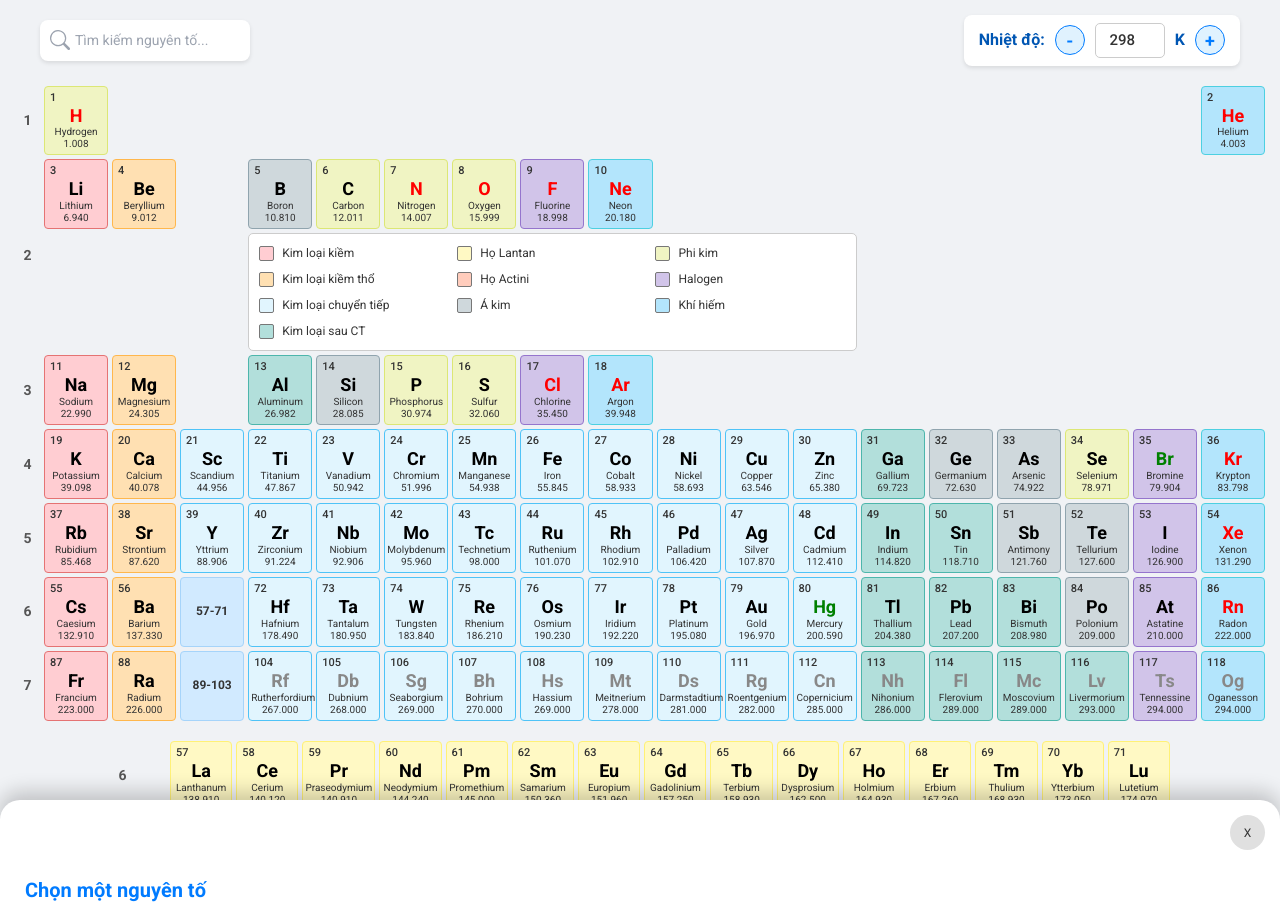
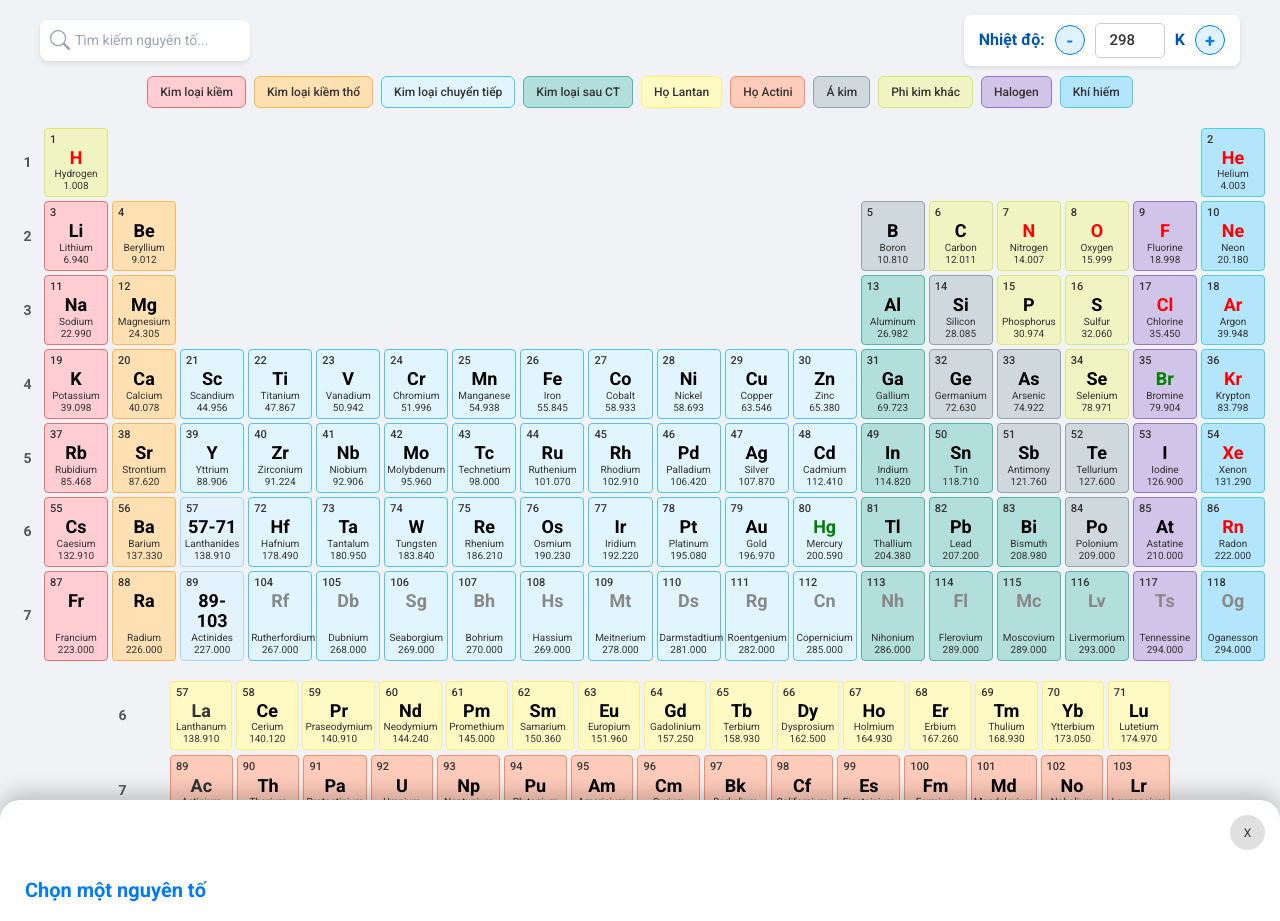
Before and after one commit to MinhVTV4/aihoa, a plain HTML site: page index.html in a window 1280 px wide. After the commit the page ends 860 px from the top, so only its background shows below. Drawn offline with nearby package versions, Linux system fonts and the light colour scheme; no server answers.

Commit message:
Update index.html

```diff
--- a/index.html
+++ b/index.html
@@ -85,6 +85,34 @@
             width: 100%;
             margin: auto;
         }
+
+        /* NEW Legend Container */
+        .legend-container {
+            display: flex;
+            justify-content: center;
+            flex-wrap: wrap;
+            gap: 0.8rem;
+            max-width: 1200px;
+            margin: -1rem auto 2rem auto;
+        }
+        .legend-item {
+            padding: 0.6rem 1.2rem;
+            border-radius: 6px;
+            cursor: pointer;
+            transition: all 0.2s ease;
+            font-size: 1.2rem;
+            font-weight: 500;
+            border: 1px solid transparent;
+        }
+        .legend-item:hover {
+            opacity: 0.8;
+        }
+        .legend-item.selected {
+            border: 1px solid #007bff;
+            box-shadow: 0 0 5px rgba(0, 123, 255, 0.5);
+            transform: translateY(-2px);
+        }
+
         .periodic-table-wrapper {
             display: grid;
             grid-template-columns: 2.5rem repeat(18, 1fr); /* Add column for period numbers */
@@ -170,7 +198,7 @@
         .lanthanide { background-color: #fff9c4; border-color: #fff176; }
         .actinide { background-color: #ffccbc; border-color: #ff8a65; }
 
-        .empty-cell, .placeholder-cell {
+        .empty-cell {
             visibility: hidden;
             pointer-events: none;
         }
@@ -182,32 +210,6 @@
             align-items: center;
             justify-content: center;
             font-size: 1.2rem;
-        }
-
-        /* Internal Legend Box */
-        .internal-legend {
-            grid-column: 4 / 13;
-            grid-row: 2 / 4;
-            background: white;
-            border: 1px solid #ccc;
-            border-radius: 5px;
-            padding: 1rem;
-            display: grid;
-            grid-template-columns: repeat(3, 1fr);
-            gap: 0.8rem;
-            z-index: 5;
-            font-size: 1.2rem;
-        }
-        .legend-item-inline {
-            display: flex;
-            align-items: center;
-        }
-        .legend-color-box {
-            width: 1.5rem;
-            height: 1.5rem;
-            margin-right: 0.8rem;
-            border: 1px solid #777;
-            border-radius: 2px;
         }
 
         /* Bottom F-Block */
@@ -252,6 +254,9 @@
         </div>
     </div>
 
+    <!-- NEW Legend Container -->
+    <div id="legend-container" class="legend-container"></div>
+
     <div class="container">
         <div class="periodic-table-wrapper" id="periodicTableWrapper">
             <!-- Populated by JS -->
@@ -295,6 +300,7 @@
         let app, auth, model;
         let elements = [];
         let currentTemperatureKelvin = 298;
+        let activeGroupFilter = null; // To track the current group filter
 
         const dom = {
             tableWrapper: document.getElementById('periodicTableWrapper'),
@@ -304,6 +310,7 @@
             kelvinInput: document.getElementById('kelvinInput'),
             tempMinusBtn: document.getElementById('tempMinusBtn'),
             tempPlusBtn: document.getElementById('tempPlusBtn'),
+            legendContainer: document.getElementById('legend-container'),
             bottomSheet: document.getElementById('bottomSheet'),
             bottomSheetOverlay: document.getElementById('bottomSheetOverlay'),
             closeBottomSheetButton: document.getElementById('closeBottomSheet'),
@@ -312,8 +319,6 @@
         };
 
         // --- DATA AUGMENTATION ---
-        // Since the source JSON is missing atomic_mass, we add it here.
-        // In a real project, this data should be in the JSON file itself.
         const atomicMasses = { 1:1.008,2:4.0026,3:6.94,4:9.0122,5:10.81,6:12.011,7:14.007,8:15.999,9:18.998,10:20.18,11:22.99,12:24.305,13:26.982,14:28.085,15:30.974,16:32.06,17:35.45,18:39.948,19:39.098,20:40.078,21:44.956,22:47.867,23:50.942,24:51.996,25:54.938,26:55.845,27:58.933,28:58.693,29:63.546,30:65.38,31:69.723,32:72.63,33:74.922,34:78.971,35:79.904,36:83.798,37:85.468,38:87.62,39:88.906,40:91.224,41:92.906,42:95.96,43:98,44:101.07,45:102.91,46:106.42,47:107.87,48:112.41,49:114.82,50:118.71,51:121.76,52:127.6,53:126.9,54:131.29,55:132.91,56:137.33,57:138.91,58:140.12,59:140.91,60:144.24,61:145,62:150.36,63:151.96,64:157.25,65:158.93,66:162.5,67:164.93,68:167.26,69:168.93,70:173.05,71:174.97,72:178.49,73:180.95,74:183.84,75:186.21,76:190.23,77:192.22,78:195.08,79:196.97,80:200.59,81:204.38,82:207.2,83:208.98,84:209,85:210,86:222,87:223,88:226,89:227,90:232.04,91:231.04,92:238.03,93:237,94:244,95:243,96:247,97:247,98:251,99:252,100:257,101:258,102:259,103:266,104:267,105:268,106:269,107:270,108:269,109:278,110:281,111:282,112:285,113:286,114:289,115:289,116:293,117:294,118:294 };
         function augmentElementData(elements) {
             return elements.map(el => ({
@@ -328,6 +333,7 @@
             cell.dataset.symbol = element.symbol;
             cell.dataset.name = element.name;
             cell.dataset.number = element.number;
+            cell.dataset.group = element.group; // Add group data for filtering
 
             cell.innerHTML = `
                 <div class="element-header">
@@ -335,7 +341,7 @@
                 </div>
                 <div class="element-symbol">${element.symbol}</div>
                 <div class="element-name">${element.name}</div>
-                <div class="element-mass">${element.atomic_mass.toFixed(3)}</div>
+                <div class="element-mass">${element.atomic_mass > 0 ? element.atomic_mass.toFixed(3) : ''}</div>
             `;
             cell.addEventListener('click', () => handleElementClick(element));
             return cell;
@@ -364,8 +370,29 @@
             });
         }
 
+        function applyGroupFilter() {
+            document.querySelectorAll('.element-cell').forEach(cell => {
+                if (!activeGroupFilter) {
+                    cell.classList.remove('dimmed');
+                } else {
+                    if (cell.dataset.group === activeGroupFilter) {
+                        cell.classList.remove('dimmed');
+                    } else {
+                        cell.classList.add('dimmed');
+                    }
+                }
+            });
+        }
+
         function handleSearch() {
             const query = dom.searchInput.value.toLowerCase().trim();
+             // Clear group filter when searching
+            if(activeGroupFilter) {
+                activeGroupFilter = null;
+                document.querySelector('.legend-item.selected')?.classList.remove('selected');
+                applyGroupFilter();
+            }
+
             document.querySelectorAll('.element-cell').forEach(cell => {
                 if (!query) {
                     cell.classList.remove('dimmed');
@@ -383,40 +410,70 @@
             });
         }
 
+        function createTopLegend() {
+            const legendData = [
+                { class: 'alkali-metal', text: 'Kim loại kiềm' },
+                { class: 'alkaline-earth-metal', text: 'Kim loại kiềm thổ' },
+                { class: 'transition-metal', text: 'Kim loại chuyển tiếp' },
+                { class: 'post-transition-metal', text: 'Kim loại sau CT' },
+                { class: 'lanthanide', text: 'Họ Lantan' },
+                { class: 'actinide', text: 'Họ Actini' },
+                { class: 'metalloid', text: 'Á kim' },
+                { class: 'other-nonmetal', text: 'Phi kim khác' },
+                { class: 'halogen', text: 'Halogen' },
+                { class: 'noble-gas', text: 'Khí hiếm' },
+            ];
+            dom.legendContainer.innerHTML = ''; // Clear first
+            legendData.forEach(item => {
+                const legendItem = document.createElement('div');
+                legendItem.className = `legend-item ${item.class}`;
+                legendItem.textContent = item.text;
+                legendItem.dataset.group = item.class;
+                dom.legendContainer.appendChild(legendItem);
+            });
+        }
+
+        function handleLegendClick(event) {
+            const clickedItem = event.target.closest('.legend-item');
+            if (!clickedItem) return;
+
+            // Clear search when filtering
+            dom.searchInput.value = '';
+            handleSearch();
+
+            const group = clickedItem.dataset.group;
+
+            // If the same filter is clicked again, toggle it off
+            if (activeGroupFilter === group) {
+                activeGroupFilter = null;
+                clickedItem.classList.remove('selected');
+            } else {
+                // Remove selection from the old item
+                document.querySelector('.legend-item.selected')?.classList.remove('selected');
+                // Set new filter and add selection
+                activeGroupFilter = group;
+                clickedItem.classList.add('selected');
+            }
+            applyGroupFilter();
+        }
+
         function createPeriodicTable() {
-            dom.tableWrapper.innerHTML = ''; // Clear existing
+            dom.tableWrapper.innerHTML = '';
 
             // Create a grid representation
             const grid = Array(7).fill(null).map(() => Array(18).fill(null));
             elements.forEach(el => {
                 if (el.row <= 7 && el.col <= 18) {
-                    // Create placeholder for f-block elements in the main grid
-                    if (el.number >= 57 && el.number <= 71) {
+                    if (el.group === 'lanthanide') {
                          if (!grid[5][2]) grid[5][2] = { type: 'ref', class: 'lanthanide-ref', text: '57-71' };
                          return;
                     }
-                    if (el.number >= 89 && el.number <= 103) {
+                    if (el.group === 'actinide') {
                          if (!grid[6][2]) grid[6][2] = { type: 'ref', class: 'actinide-ref', text: '89-103' };
                          return;
                     }
                     grid[el.row - 1][el.col - 1] = { type: 'element', data: el };
                 }
-            });
-
-            // Add the legend
-            const legendData = [
-                { class: 'alkali-metal', text: 'Kim loại kiềm' }, { class: 'lanthanide', text: 'Họ Lantan' }, { class: 'other-nonmetal', text: 'Phi kim' },
-                { class: 'alkaline-earth-metal', text: 'Kim loại kiềm thổ' }, { class: 'actinide', text: 'Họ Actini' }, { class: 'halogen', text: 'Halogen' },
-                { class: 'transition-metal', text: 'Kim loại chuyển tiếp' }, { class: 'metalloid', text: 'Á kim' }, { class: 'noble-gas', text: 'Khí hiếm' },
-                { class: 'post-transition-metal', text: 'Kim loại sau CT' },
-            ];
-            const legendContainer = document.createElement('div');
-            legendContainer.className = 'internal-legend';
-            legendData.forEach(item => {
-                const legendItem = document.createElement('div');
-                legendItem.className = 'legend-item-inline';
-                legendItem.innerHTML = `<div class="legend-color-box ${item.class}"></div><span>${item.text}</span>`;
-                legendContainer.appendChild(legendItem);
             });
 
             // Render the grid
@@ -431,11 +488,6 @@
                 rowGrid.style.gridRow = r + 1;
 
                 for (let c = 0; c < 18; c++) {
-                     // Inject legend
-                    if (r === 1 && c === 3) {
-                        rowGrid.appendChild(legendContainer);
-                    }
-
                     const cellData = grid[r][c];
                     if (cellData) {
                         if (cellData.type === 'element') {
@@ -447,12 +499,9 @@
                             rowGrid.appendChild(refCell);
                         }
                     } else {
-                        // Avoid adding legend placeholders
-                        if (! (r >= 1 && r <= 2 && c >= 3 && c <= 11)) {
-                           const emptyCell = document.createElement('div');
-                           emptyCell.className = 'empty-cell';
-                           rowGrid.appendChild(emptyCell);
-                        }
+                       const emptyCell = document.createElement('div');
+                       emptyCell.className = 'empty-cell';
+                       rowGrid.appendChild(emptyCell);
                     }
                 }
                 dom.tableWrapper.appendChild(rowGrid);
@@ -475,7 +524,6 @@
         }
 
         async function handleElementClick(element) {
-            // Unchanged from previous version, just for completeness
             dom.bottomSheet.classList.add('active');
             dom.bottomSheetOverlay.style.display = 'block';
             dom.detailElementName.textContent = `${element.name} (${element.symbol})`;
@@ -503,6 +551,7 @@
                 const rawElements = await response.json();
                 elements = augmentElementData(rawElements);
 
+                createTopLegend();
                 createPeriodicTable();
                 createFBlock();
                 updateElementStates();
@@ -513,6 +562,7 @@
 
             // Setup Event Listeners
             dom.searchInput.addEventListener('input', handleSearch);
+            dom.legendContainer.addEventListener('click', handleLegendClick);
             dom.tempMinusBtn.addEventListener('click', () => {
                 currentTemperatureKelvin = Math.max(0, currentTemperatureKelvin - 10);
                 updateElementStates();
```
